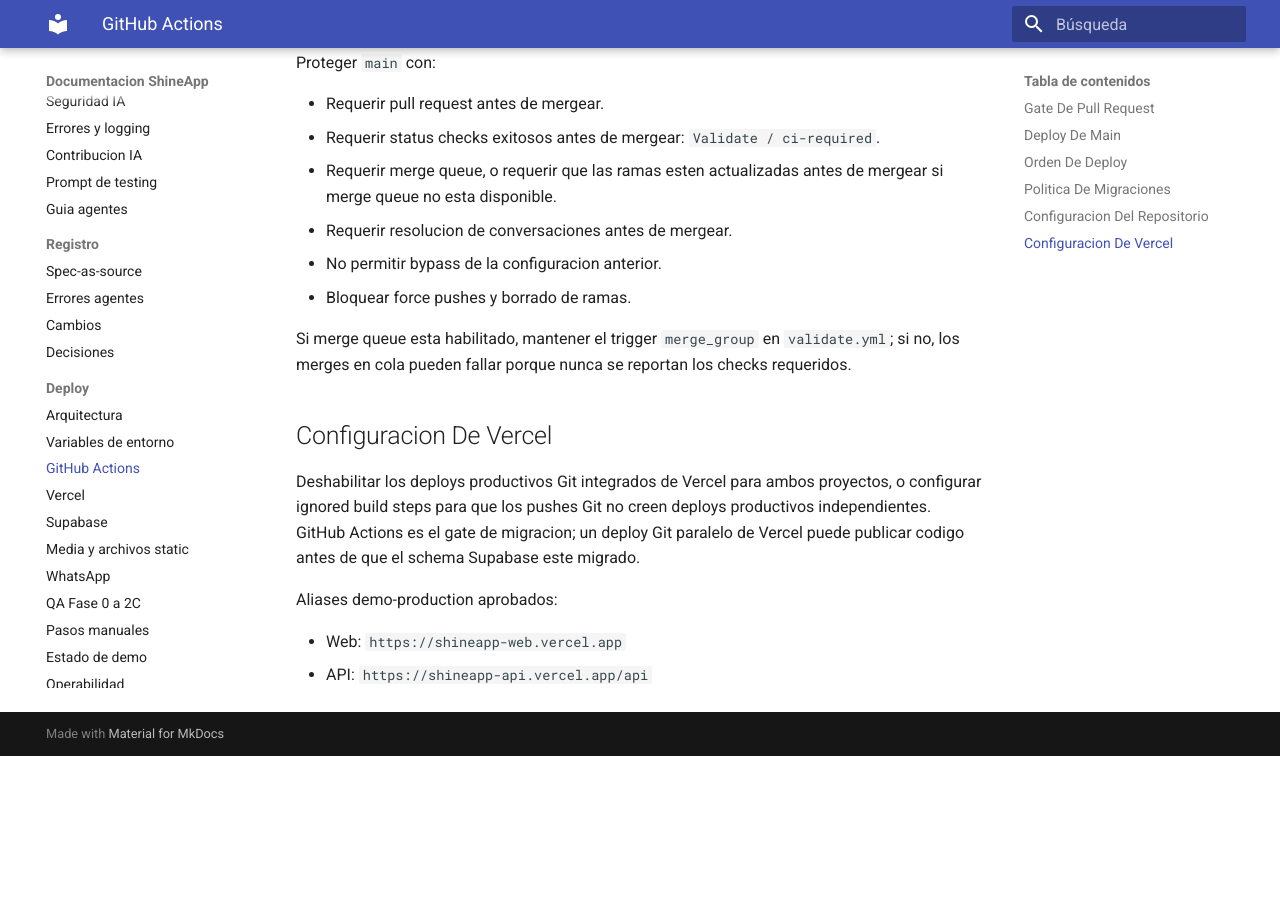
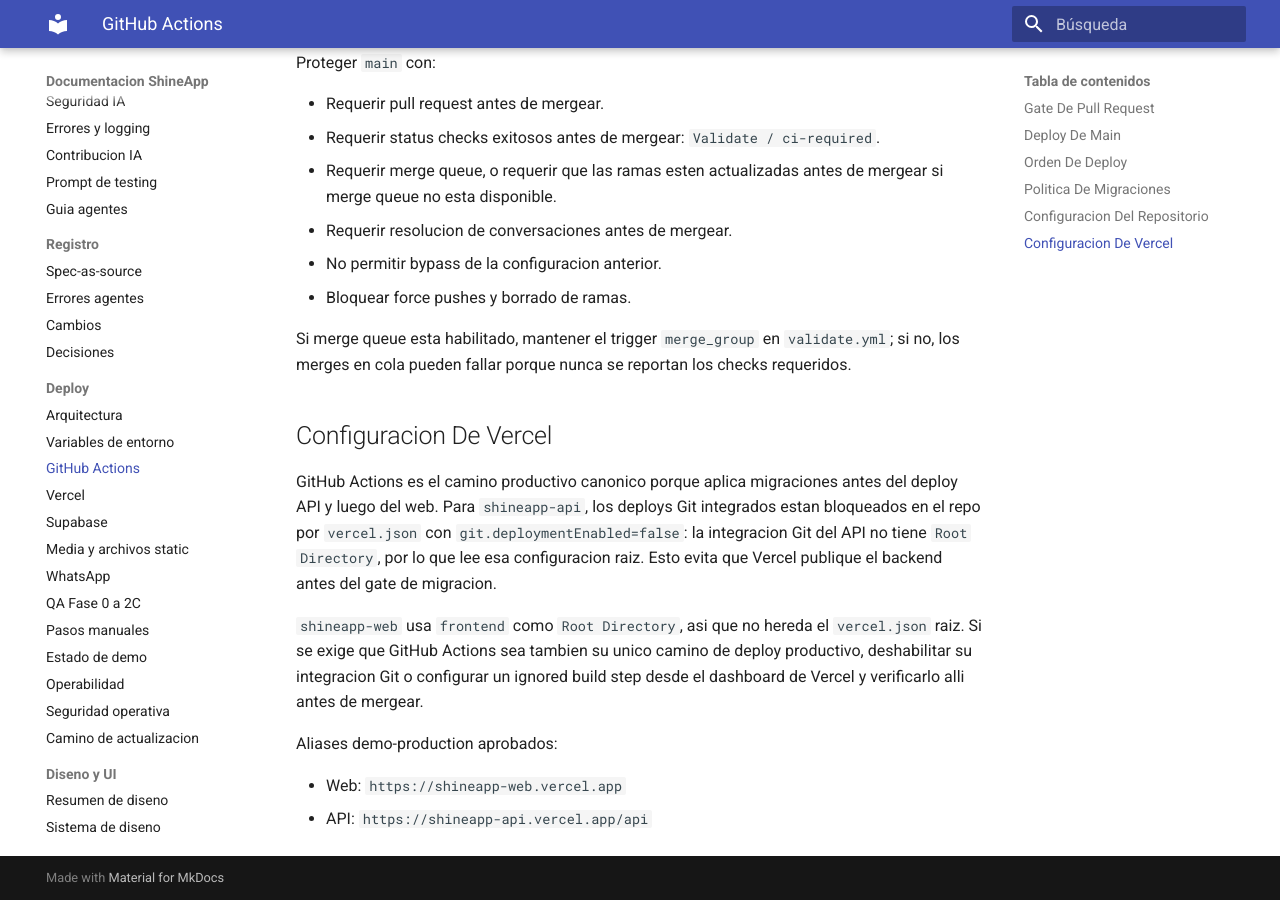
Before and after one commit to juanikitro/ShineApp, an MkDocs documentation site: the page built from docs/deployment/github-actions.md, in a window 1280 px wide and 900 px high, scrolled down 3274 px. Built offline with MkDocs 1.6.1 and Material for MkDocs 9.7.7, drawn with Linux system fonts in a browser that asks for light colours; before the commit the page ends 4030 px from its top, so only the background shows below that.

Commit message:
docs(deploy): clarify API Git deployment gate (#271)

```diff
--- a/docs/deployment/github-actions.md
+++ b/docs/deployment/github-actions.md
@@ -112,7 +112,17 @@
 
 ## Configuracion De Vercel
 
-Deshabilitar los deploys productivos Git integrados de Vercel para ambos proyectos, o configurar ignored build steps para que los pushes Git no creen deploys productivos independientes. GitHub Actions es el gate de migracion; un deploy Git paralelo de Vercel puede publicar codigo antes de que el schema Supabase este migrado.
+GitHub Actions es el camino productivo canonico porque aplica migraciones antes
+del deploy API y luego del web. Para `shineapp-api`, los deploys Git integrados
+estan bloqueados en el repo por `vercel.json` con
+`git.deploymentEnabled=false`: la integracion Git del API no tiene `Root
+Directory`, por lo que lee esa configuracion raiz. Esto evita que Vercel
+publique el backend antes del gate de migracion.
+
+`shineapp-web` usa `frontend` como `Root Directory`, asi que no hereda el
+`vercel.json` raiz. Si se exige que GitHub Actions sea tambien su unico camino
+de deploy productivo, deshabilitar su integracion Git o configurar un ignored
+build step desde el dashboard de Vercel y verificarlo alli antes de mergear.
 
 Aliases demo-production aprobados:
 
```
Also changed, not shown: CHANGELOG.md (+1 -0 lines), docs/deployment/manual-steps.md (+4 -4 lines), docs/registro/cambios/2026-08-10-deploy-api-sin-git-paralelo.md (added, +34 -0 lines), docs/registro/cambios/index.md (+1 -0 lines).
